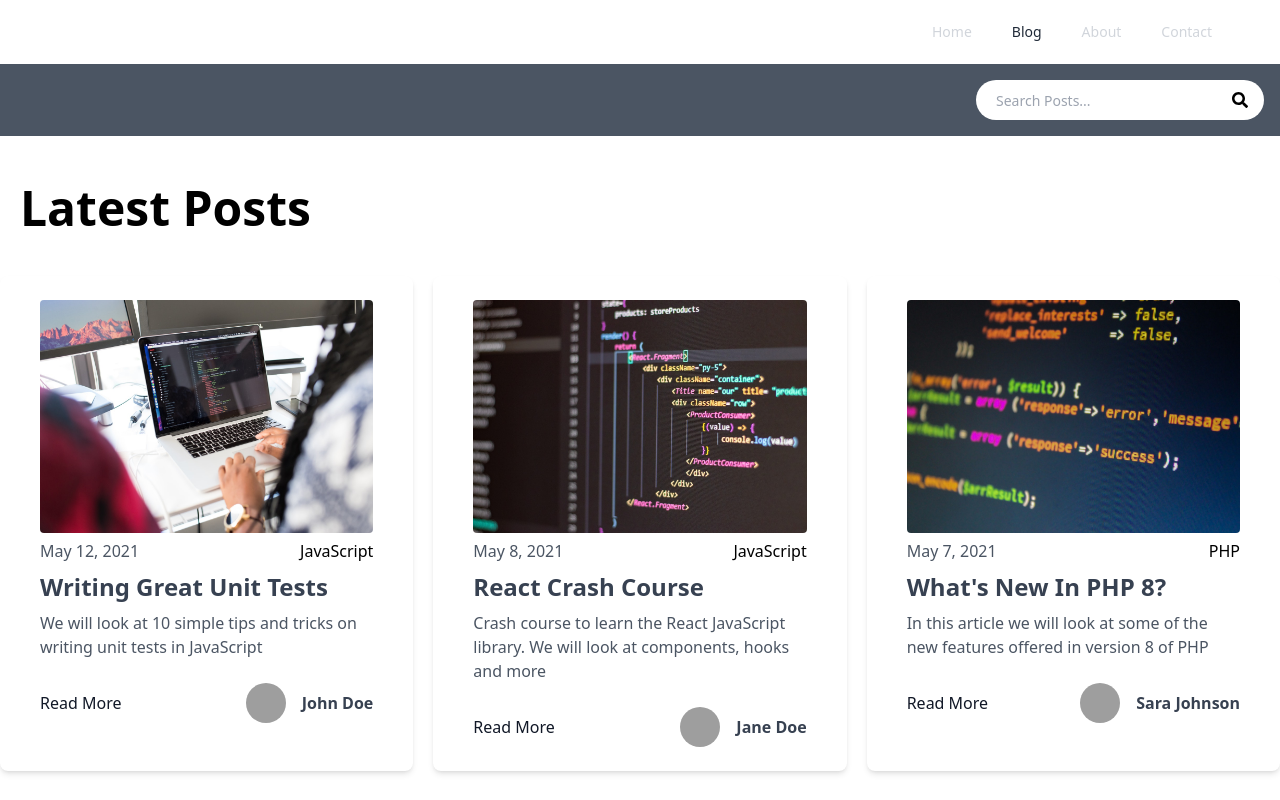
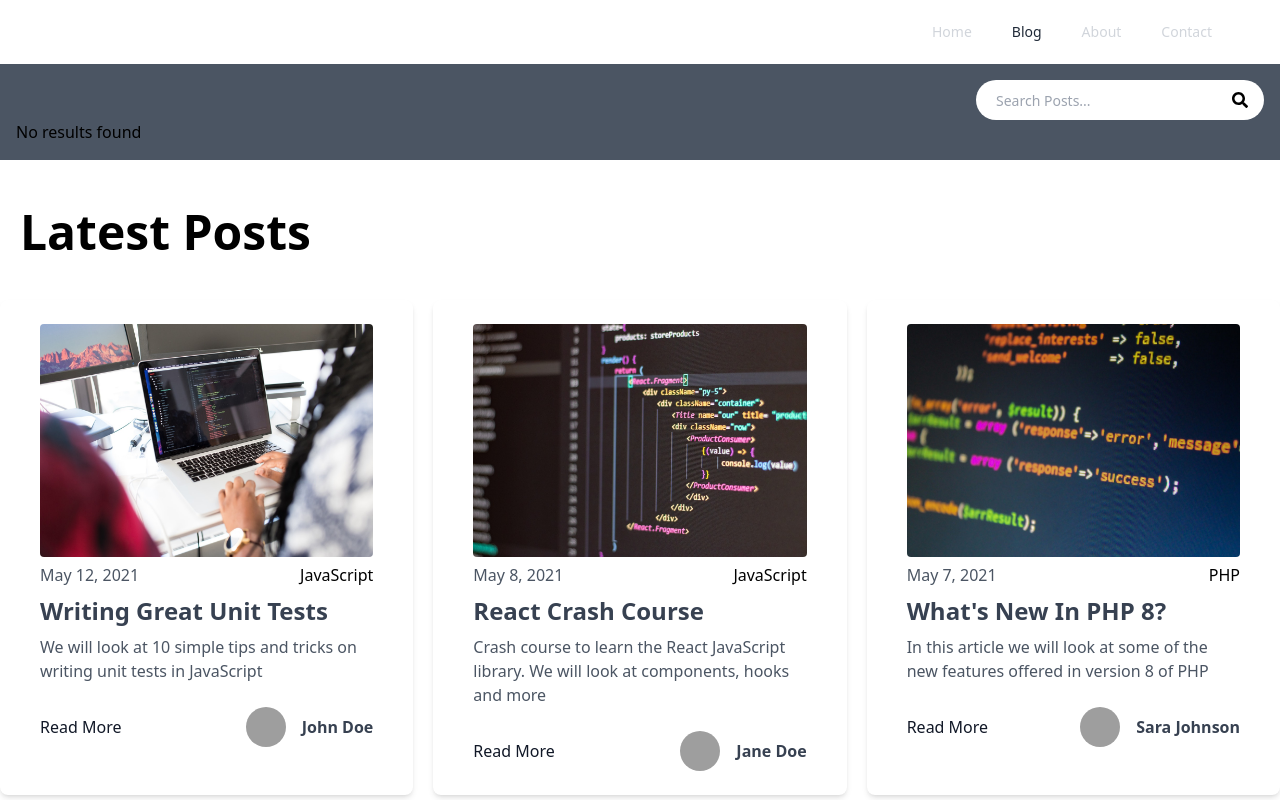
Before and after one commit to rowjay007/personal-blog, a Next.js app: page / in a window 1280 px wide. Shown: the top 800 px of the page. Built offline with nearby package versions, Linux system fonts and the light colour scheme; grey boxes are pictures that could not be loaded.

Commit message:
using optional chaining for search components

```diff
--- a/components/Post.tsx
+++ b/components/Post.tsx
@@ -1,7 +1,7 @@
 import Image from "next/image";
 import Link from "next/link";
 
-const Post = ({ post }: any) => {
+const Post = ({ post }) => {
   return (
     <div className="w-full px-10 py-6 bg-white rounded-lg shadow-md mt-6">
       <Image
--- a/components/Search.tsx
+++ b/components/Search.tsx
@@ -1,5 +1,6 @@
 import { useEffect, useState } from "react";
 import { FaSearch } from "react-icons/fa";
+import SearchResults from "./SearchResults";
 
 const Search = () => {
   const [searchTerm, setSearchTerm] = useState("");
@@ -36,6 +37,7 @@ const Search = () => {
           </form>
         </div>
       </div>
+      <SearchResults results={searchResults} />
     </div>
   );
 };
--- /dev/null
+++ b/components/SearchResults.tsx
@@ -0,0 +1,20 @@
+import React from "react";
+import Post from "./Post";
+
+const SearchResults = ({ results }) => {
+  if (results?.length === 0) {
+    return <p>No results found</p>;
+  }
+  return (
+    <div className="absolute top-20 right-0 md:right-10 z-10 border-4 border-gray-500 bg-white text-black w-full md:w-6/12 rounded-2xl">
+      <div className="p-10">
+        <h3 className="text-3xl mb-3">{results?.length} Results</h3>
+        {results?.map((result, index) => (
+          <Post key={index} post={result} />
+        ))}
+      </div>
+    </div>
+  );
+};
+
+export default SearchResults;
```
